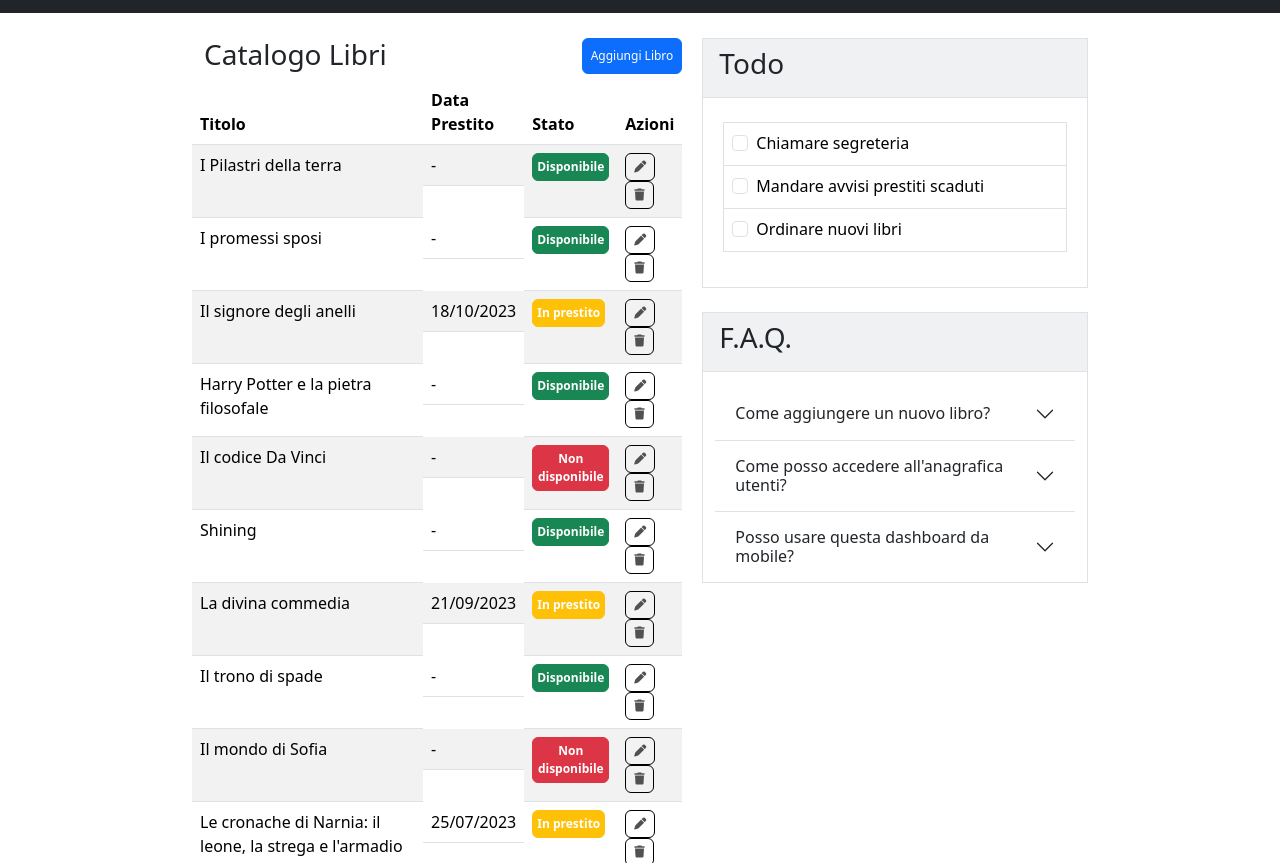
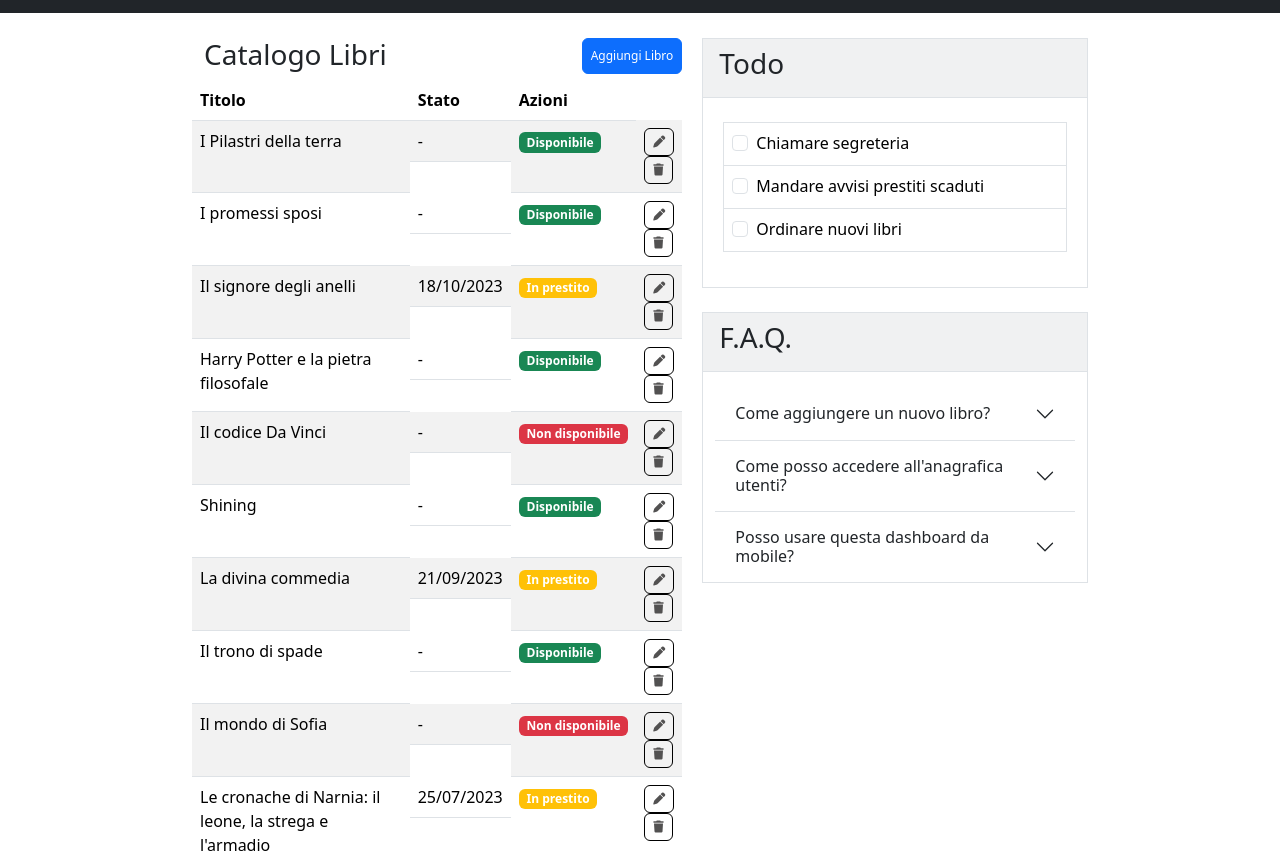
Before and after one commit to Lorenzo-Ruben-Rampa/html-css-bootstrap-dashboard, a plain HTML site: page index.html in a window 1280 px wide. Shown: the part 79-942 px from the top of the page. Drawn offline with nearby package versions, Linux system fonts and the light colour scheme.

Commit message:
badge al posto di button

```diff
--- a/css/style.css
+++ b/css/style.css
@@ -49,10 +49,6 @@ h1 {
     color: rgb(82, 81, 81);
 }
 
-.white {
-    color: white;
-}
-
 /************************************************
     SOLUZIONE RESPONSIVE
  ************************************************/
@@ -84,6 +80,4 @@ h1 {
             margin-bottom: 20px;
         }
 
-
-
     }
--- a/index.html
+++ b/index.html
@@ -47,7 +47,7 @@
                                 <input class="form-control me-2 border bg-white" type="search" placeholder="Cerca..." aria-label="Cerca">
                             </div>
                             <div class="col-4 m-0">
-                                <button type="button" class="btn border-light btn-outline-light  " type="submit">Cerca</button>
+                                <button type="button" class="btn border-light btn-outline-light" type="submit">Cerca</button>
                             </div>
                         </div>
                     </form>
@@ -67,7 +67,7 @@
                 </div>
                 <div class="col-2 col-sm-6 pe-0">
                     <div class="allinea-dx">
-                        <button type="button" class="btn btn-primary text-center w-auto"  style="--bs-btn-padding-y: .5rem; --bs-btn-padding-x: .5rem; --bs-btn-font-size: .75rem;"> Aggiungi Libro
+                        <button type="button" class="btn btn-primary text-center w-auto" style="--bs-btn-padding-y: .5rem; --bs-btn-padding-x: .5rem; --bs-btn-font-size: .75rem;"> Aggiungi Libro
                         </button>
                     </div>
                 </div>
@@ -77,7 +77,7 @@
                     <thead>
                       <tr>
                         <th scope="col">Titolo</th>
-                        <th scope="col" class="d-sm-none d-md-block d-none d-sm-block">Data Prestito</th>
+                        <th scope="col" class="d-sm-none d-none d-sm-block">Data Prestito</th>
                         <th scope="col">Stato</th>
                         <th scope="col">Azioni</th>
                       </tr>
@@ -87,7 +87,7 @@
                         <td class="w-50">I Pilastri della terra</td>
                         <td class="d-sm-none d-md-block d-none d-sm-block">-</td>
                         <td>
-                            <button type="button" class="btn btn-success mb-2 text-center w-auto"  style="--bs-btn-padding-y: .25rem; --bs-btn-padding-x: .25rem; --bs-btn-font-size: .75rem; --bs-btn-font-weight: bold;">Disponibile</button>
+                            <span class="badge text-bg-success">Disponibile</span>
                         </td>
                         <td>
                             <button type="button" class="btn w-auto border-black" style="--bs-btn-padding-y: .25rem; --bs-btn-padding-x: .5rem; --bs-btn-font-size: .75rem;">
@@ -102,7 +102,7 @@
                         <td>I promessi sposi</td>
                         <td class="d-sm-none d-md-block d-none d-sm-block">-</td>
                         <td>
-                            <button type="button" class="btn btn-success mb-2 text-center w-auto"  style="--bs-btn-padding-y: .25rem; --bs-btn-padding-x: .25rem; --bs-btn-font-size: .75rem; --bs-btn-font-weight: bold;">Disponibile</button>
+                            <span class="badge text-bg-success">Disponibile</span>
                         </td>
                         <td>
                             <button type="button" class="btn w-auto border-black" style="--bs-btn-padding-y: .25rem; --bs-btn-padding-x: .5rem; --bs-btn-font-size: .75rem;">
@@ -117,7 +117,7 @@
                         <td>Il signore degli anelli</td>
                         <td class="d-sm-none d-md-block d-none d-sm-block">18/10/2023</td>
                         <td>
-                            <button type="button" class="btn btn-warning mb-2 text-center w-auto white"  style="--bs-btn-padding-y: .25rem; --bs-btn-padding-x: .25rem; --bs-btn-font-size: .75rem; --bs-btn-font-weight: bold;">In prestito</button>
+                            <span class="badge text-bg-warning text-white">In prestito</span>
                         </td>
                         <td>
                             <button type="button" class="btn w-auto border-black" style="--bs-btn-padding-y: .25rem; --bs-btn-padding-x: .5rem; --bs-btn-font-size: .75rem;">
@@ -132,7 +132,7 @@
                         <td>Harry Potter e la pietra filosofale</td>
                         <td class="d-sm-none d-md-block d-none d-sm-block">-</td>
                         <td>
-                            <button type="button" class="btn btn-success mb-2 text-center w-auto"  style="--bs-btn-padding-y: .25rem; --bs-btn-padding-x: .25rem; --bs-btn-font-size: .75rem; --bs-btn-font-weight: bold;">Disponibile</button>
+                            <span class="badge text-bg-success">Disponibile</span>
                         </td>
                         <td>
                             <button type="button" class="btn w-auto border-black" style="--bs-btn-padding-y: .25rem; --bs-btn-padding-x: .5rem; --bs-btn-font-size: .75rem;">
@@ -147,7 +147,7 @@
                         <td>Il codice Da Vinci</td>
                         <td class="d-sm-none d-md-block d-none d-sm-block">-</td>
                         <td>
-                            <button type="button" class="btn btn-danger mb-2 text-center w-auto"  style="--bs-btn-padding-y: .25rem; --bs-btn-padding-x: .25rem; --bs-btn-font-size: .75rem; --bs-btn-font-weight: bold;">Non disponibile</button>
+                            <span class="badge text-bg-danger">Non disponibile</span>
                         </td>
                         <td>
                             <button type="button" class="btn w-auto border-black" style="--bs-btn-padding-y: .25rem; --bs-btn-padding-x: .5rem; --bs-btn-font-size: .75rem;">
@@ -162,7 +162,7 @@
                         <td>Shining</td>
                         <td class="d-sm-none d-md-block d-none d-sm-block">-</td>
                         <td>
-                            <button type="button" class="btn btn-success mb-2 text-center w-auto"  style="--bs-btn-padding-y: .25rem; --bs-btn-padding-x: .25rem; --bs-btn-font-size: .75rem; --bs-btn-font-weight: bold;">Disponibile</button>
+                            <span class="badge text-bg-success">Disponibile</span>
                         </td>
                         <td>
                             <button type="button" class="btn w-auto border-black" style="--bs-btn-padding-y: .25rem; --bs-btn-padding-x: .5rem; --bs-btn-font-size: .75rem;">
@@ -177,7 +177,7 @@
                         <td>La divina commedia</td>
                         <td class="d-sm-none d-md-block d-none d-sm-block">21/09/2023</td>
                         <td>
-                            <button type="button" class="btn btn-warning mb-2 text-center w-auto white"  style="--bs-btn-padding-y: .25rem; --bs-btn-padding-x: .25rem; --bs-btn-font-size: .75rem; --bs-btn-font-weight: bold;">In prestito</button>
+                            <span class="badge text-bg-warning text-white">In prestito</span>
                         </td>
                         <td>
                             <button type="button" class="btn w-auto border-black" style="--bs-btn-padding-y: .25rem; --bs-btn-padding-x: .5rem; --bs-btn-font-size: .75rem;">
@@ -192,7 +192,7 @@
                         <td>Il trono di spade</td>
                         <td class="d-sm-none d-md-block d-none d-sm-block">-</td>
                         <td>
-                            <button type="button" class="btn btn-success mb-2 text-center w-auto"  style="--bs-btn-padding-y: .25rem; --bs-btn-padding-x: .25rem; --bs-btn-font-size: .75rem; --bs-btn-font-weight: bold;">Disponibile</button>
+                            <span class="badge text-bg-success">Disponibile</span>
                         </td>
                         <td>
                             <button type="button" class="btn w-auto border-black" style="--bs-btn-padding-y: .25rem; --bs-btn-padding-x: .5rem; --bs-btn-font-size: .75rem;">
@@ -207,7 +207,7 @@
                         <td>Il mondo di Sofia</td>
                         <td class="d-sm-none d-md-block d-none d-sm-block">-</td>
                         <td>
-                            <button type="button" class="btn btn-danger mb-2 text-center w-auto"  style="--bs-btn-padding-y: .25rem; --bs-btn-padding-x: .25rem; --bs-btn-font-size: .75rem; --bs-btn-font-weight: bold;">Non disponibile</button>
+                            <span class="badge text-bg-danger">Non disponibile</span>
                         </td>
                         <td>
                             <button type="button" class="btn w-auto border-black" style="--bs-btn-padding-y: .25rem; --bs-btn-padding-x: .5rem; --bs-btn-font-size: .75rem;">
@@ -222,7 +222,7 @@
                         <td>Le cronache di Narnia: il leone, la strega e l'armadio</td>
                         <td class="d-sm-none d-md-block d-none d-sm-block">25/07/2023</td>
                         <td>
-                            <button type="button" class="btn btn-warning mb-2 text-center w-auto white"  style="--bs-btn-padding-y: .25rem; --bs-btn-padding-x: .25rem; --bs-btn-font-size: .75rem; --bs-btn-font-weight: bold;">In prestito</button>
+                            <span class="badge text-bg-warning text-white">In prestito</span>
                         </td>
                         <td>
                             <button type="button" class="btn w-auto border-black" style="--bs-btn-padding-y: .25rem; --bs-btn-padding-x: .5rem; --bs-btn-font-size: .75rem;">
@@ -237,7 +237,7 @@
                         <td>Il piccolo principe</td>
                         <td class="d-sm-none d-md-block d-none d-sm-block">-</td>
                         <td>
-                            <button type="button" class="btn btn-success mb-2 text-center w-auto"  style="--bs-btn-padding-y: .25rem; --bs-btn-padding-x: .25rem; --bs-btn-font-size: .75rem; --bs-btn-font-weight: bold;">Disponibile</button>
+                            <span class="badge text-bg-success">Disponibile</span>
                         </td>
                         <td>
                             <button type="button" class="btn w-auto border-black" style="--bs-btn-padding-y: .25rem; --bs-btn-padding-x: .5rem; --bs-btn-font-size: .75rem;">
@@ -252,7 +252,7 @@
                         <td>La storia infinita</td>
                         <td class="d-sm-none d-md-block d-none d-sm-block">-</td>
                         <td>
-                            <button type="button" class="btn btn-success mb-2 text-center w-auto"  style="--bs-btn-padding-y: .25rem; --bs-btn-padding-x: .25rem; --bs-btn-font-size: .75rem; --bs-btn-font-weight: bold;">Disponibile</button>
+                            <span class="badge text-bg-success">Disponibile</span>
                         </td>
                         <td>
                             <button type="button" class="btn w-auto border-black" style="--bs-btn-padding-y: .25rem; --bs-btn-padding-x: .5rem; --bs-btn-font-size: .75rem;">
```
